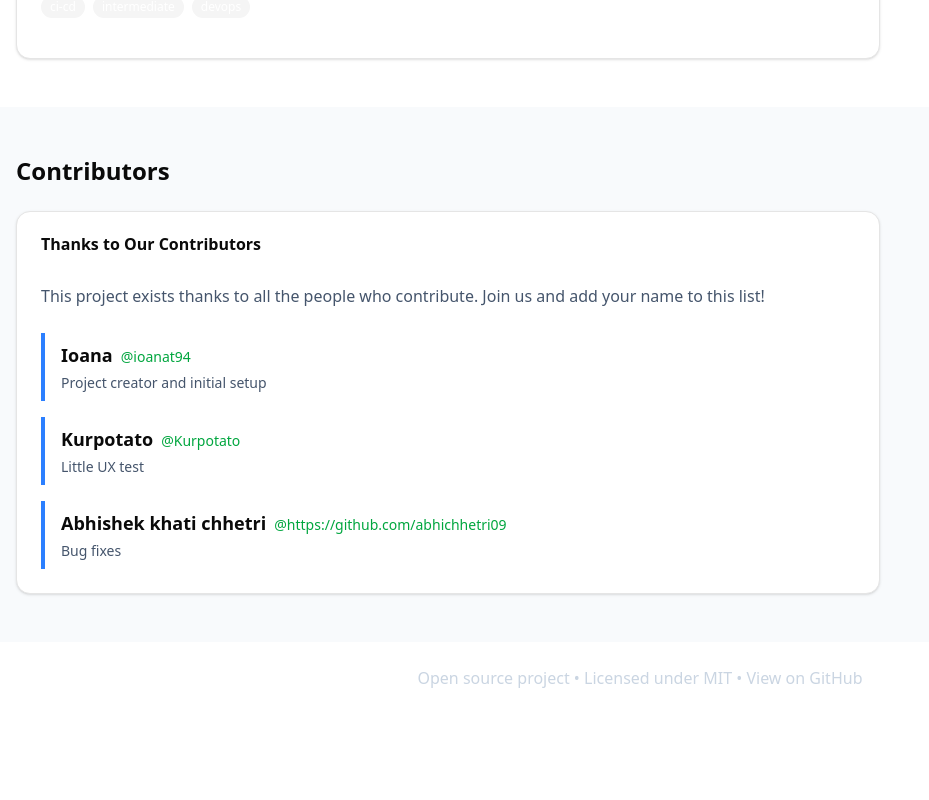
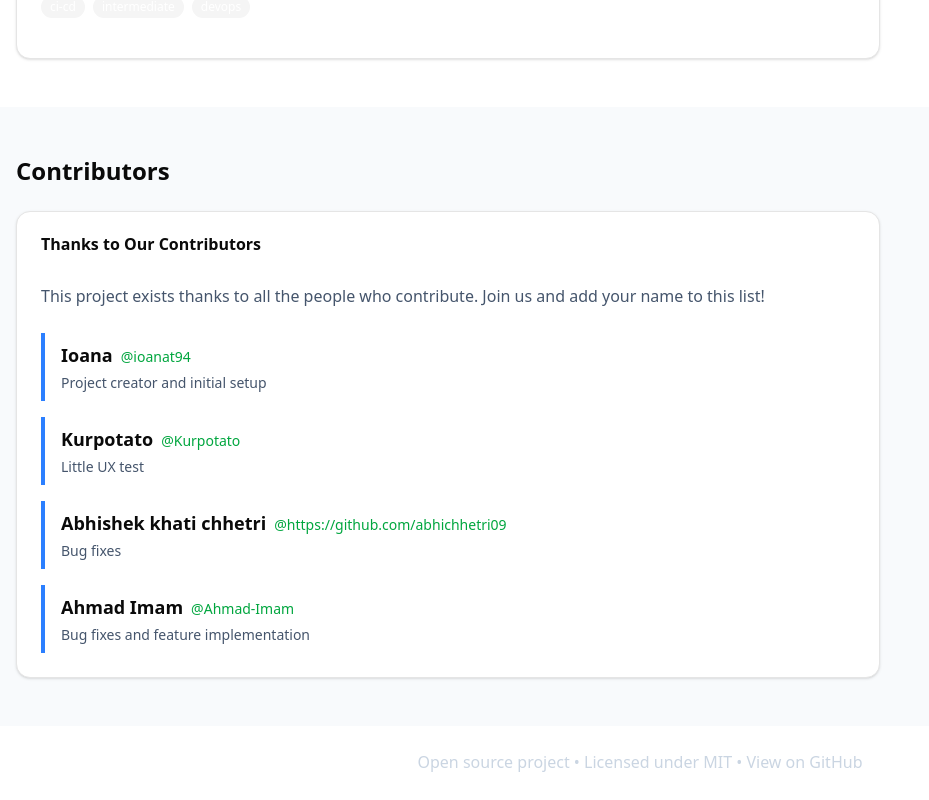
Before and after one commit to ioanat94/patchwork-library, a React (Vite) app: page / in a window 1280 px wide. Shown: the part 3791-4591 px from the top of the page, without its empty margins (0-929 px from the left). Before the commit the page ends 4507 px from the top, so only its background shows below. Built offline with nearby package versions, Linux system fonts and the light colour scheme.

Commit message:
feat: added name to contributor

```diff
--- a/src/data/contributors.ts
+++ b/src/data/contributors.ts
@@ -19,4 +19,10 @@ export const contributors: Contributor[] = [
     github: "https://github.com/abhichhetri09",
     contributions: "Bug fixes",
   },
+  {
+    id: "a83785ee-4eb9-4f17-93ab-87a51b56bd84",
+    name: "Ahmad Imam",
+    github: "Ahmad-Imam",
+    contributions: "Bug fixes and feature implementation",
+  }
 ];
```
